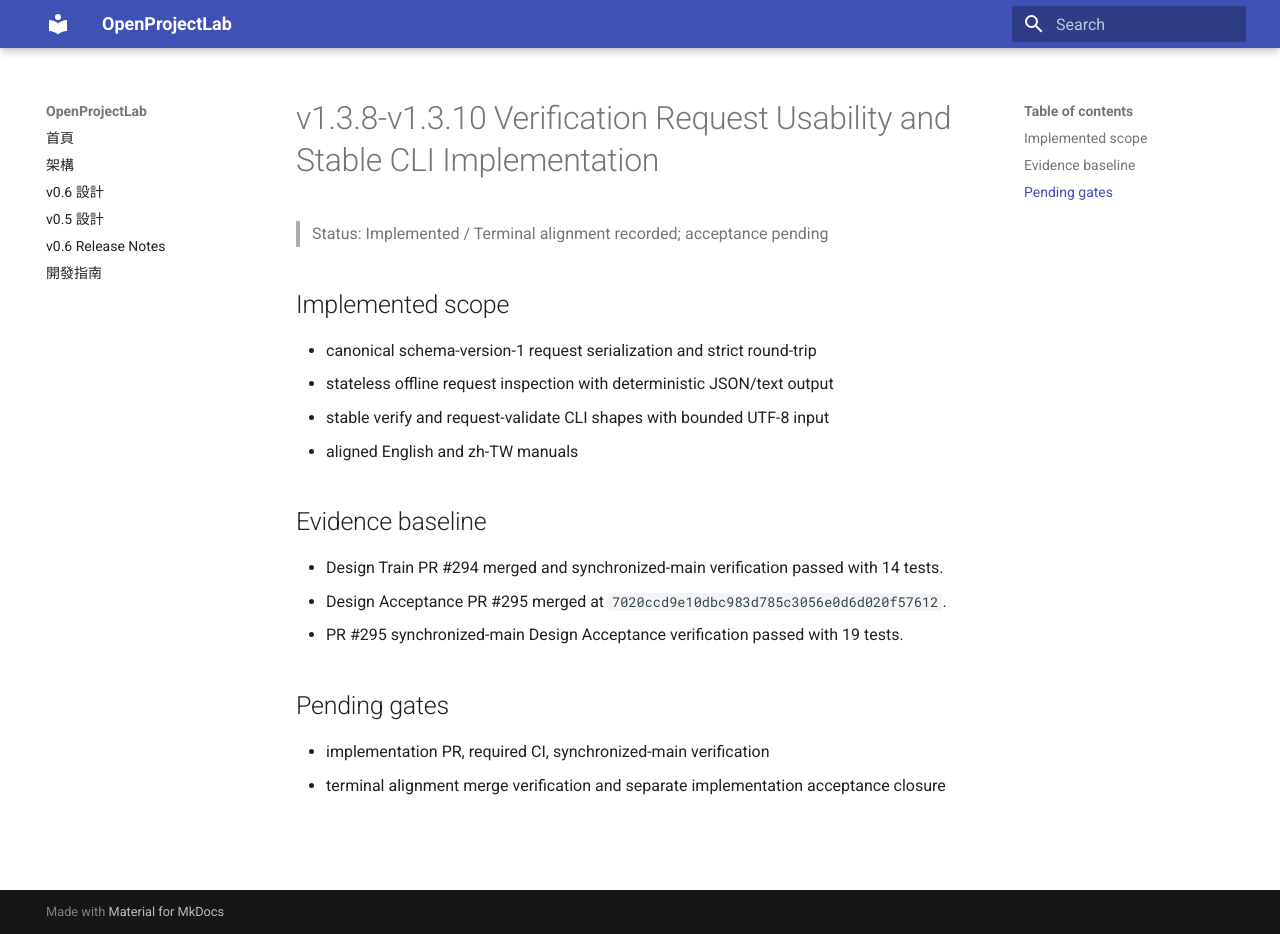
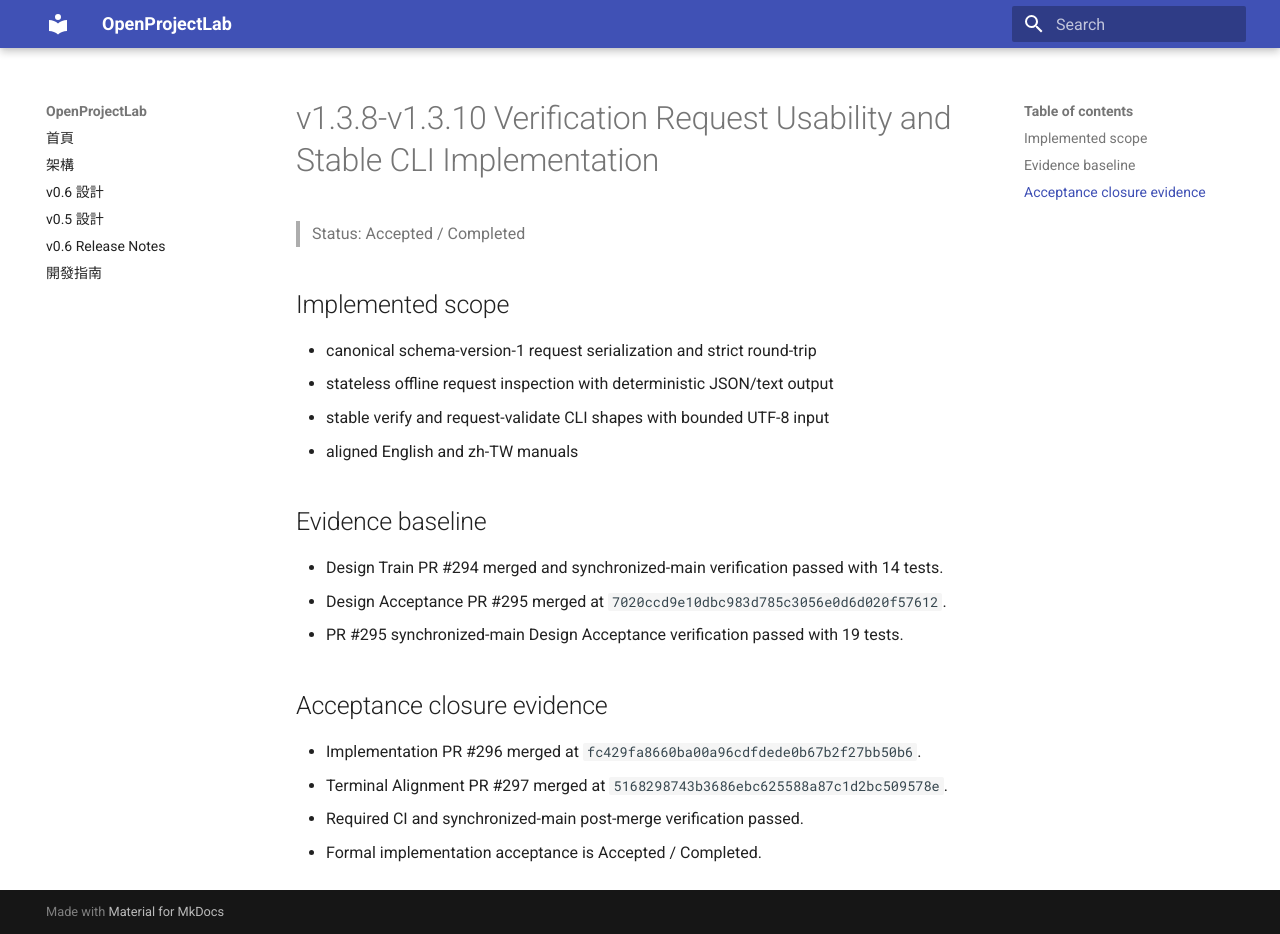
Before and after one commit to khwang1964/OpenProjectLab, an MkDocs documentation site: the page built from docs/releases/v1.3.8-v1.3.10-verification-request-usability-stable-cli-implementation.md, in a window 1280 px wide and 934 px high. Built offline with MkDocs 1.6.1 and Material for MkDocs 9.7.7, drawn with Linux system fonts in a browser that asks for light colours.

Commit message:
docs: accept verification request usability and stable CLI implementation (#298)

```diff
--- a/docs/releases/v1.3.8-v1.3.10-verification-request-usability-stable-cli-implementation.md
+++ b/docs/releases/v1.3.8-v1.3.10-verification-request-usability-stable-cli-implementation.md
@@ -1,6 +1,6 @@
 # v1.3.8-v1.3.10 Verification Request Usability and Stable CLI Implementation
 
-> Status: Implemented / Terminal alignment recorded; acceptance pending
+> Status: Accepted / Completed
 
 ## Implemented scope
 
@@ -15,7 +15,9 @@
 - Design Acceptance PR #295 merged at `7020ccd9e10dbc983d785c3056e0d6d020f57612`.
 - PR #295 synchronized-main Design Acceptance verification passed with 19 tests.
 
-## Pending gates
+## Acceptance closure evidence
 
-- implementation PR, required CI, synchronized-main verification
-- terminal alignment merge verification and separate implementation acceptance closure
+- Implementation PR #296 merged at `fc429fa8660ba00a96cdfdede0b67b2f27bb50b6`.
+- Terminal Alignment PR #297 merged at `5168298743b3686ebc625588a87c1d2bc509578e`.
+- Required CI and synchronized-main post-merge verification passed.
+- Formal implementation acceptance is Accepted / Completed.
```
Also changed, not shown: CHANGELOG.md (+4 -0 lines), docs/HISTORY.md (+8 -0 lines), docs/releases/v1.3.8-v1.3.10-verification-request-usability-stable-cli-acceptance.md (added, +35 -0 lines), docs/releases/v1.3.8-v1.3.10-verification-request-usability-stable-cli-terminal-alignment.md (+5 -3 lines), docs/roadmap.md (+10 -0 lines), 3 other files.
